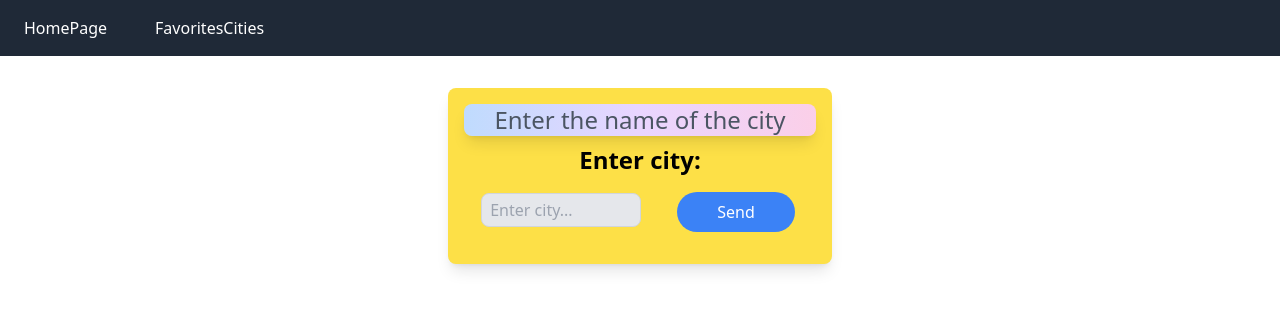
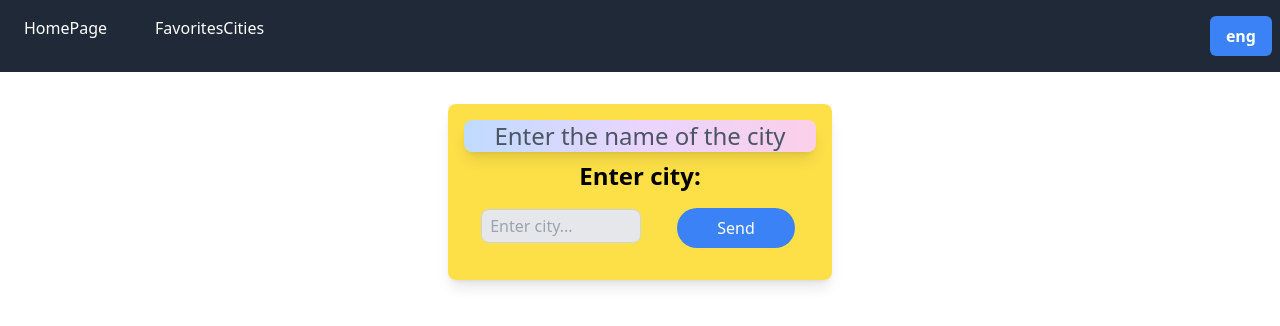
Before and after one commit to JustDoinGL/Weather-react-rtkQ-ts, a React (Create React App) app: page / in a window 1280 px wide. Shown: the top 326 px of the page. Built offline with nearby package versions, Linux system fonts and the light colour scheme.

Commit message:
lvl ru-en + input

```diff
--- a/package.json
+++ b/package.json
@@ -11,8 +11,11 @@
     "@types/node": "^16.18.40",
     "@types/react": "^18.2.19",
     "@types/react-dom": "^18.2.7",
+    "@types/react-i18next": "^8.1.0",
+    "i18next": "^23.4.4",
     "react": "^18.2.0",
     "react-dom": "^18.2.0",
+    "react-i18next": "^13.1.2",
     "react-redux": "^8.1.2",
     "react-router-dom": "^6.14.2",
     "react-scripts": "5.0.1",
--- a/src/components/Card/CardCityHelper.tsx
+++ b/src/components/Card/CardCityHelper.tsx
@@ -1,6 +1,7 @@
 import { FC } from "react";
 
 import { useActions } from "../../hooks/actions";
+import { useAppSelector } from "../../hooks/redux";
 
 interface InputCardCityName {
   city: string;
@@ -9,10 +10,11 @@ interface InputCardCityName {
 
 const CardCityHelper: FC<InputCardCityName> = ({ city, fetchRepos }) => {
   const { getCity, cleanCity } = useActions();
+  const { langue } = useAppSelector((state) => state.langue);
 
   const getCityName = () => {
     getCity(city);
-    fetchRepos(city);
+    fetchRepos([city, langue]);
     cleanCity();
   };
 
--- a/src/components/Card/CardInput.tsx
+++ b/src/components/Card/CardInput.tsx
@@ -11,14 +11,16 @@ interface CardInputProps {
 
 const CardInput: FC<CardInputProps> = ({ fetchRepos }) => {
   const { city, cities } = useAppSelector((state) => state.weather);
+  const { langue } = useAppSelector((state) => state.langue);
   const { getCity, cleanCity } = useActions();
 
   const getInCity = (e: React.ChangeEvent<HTMLInputElement>) => {
     getCity(e.target.value);
   };
 
+  console.log(langue)
   const clickHandler = (city: string) => {
-    fetchRepos(city);
+    fetchRepos([city, langue]);
     cleanCity();
   };
 
@@ -41,7 +43,7 @@ const CardInput: FC<CardInputProps> = ({ fetchRepos }) => {
         {city && filteredData.length > 0 && (
           <div className="absolute z-10 border w-44 mt-2 bg-white border-gray-300 rounded-md shadow-lg top-9 left-1">
             {filteredData.map((e, index) => (
-              <CardCityHelper city={e} key={index} fetchRepos={fetchRepos}  />
+              <CardCityHelper city={e} key={index} fetchRepos={fetchRepos} />
             ))}
           </div>
         )}
--- a/src/components/Header.tsx
+++ b/src/components/Header.tsx
@@ -1,14 +1,18 @@
 import { Link } from "react-router-dom";
+import Languages from "./Header/Languages";
 
 const Header = () => {
   return (
-    <div className="bg-gray-800 py-4">
-      <Link to="/" className="text-white hover:text-gray-400 m-6">
-        HomePage
-      </Link>
-      <Link to="/favorite" className="text-white hover:text-gray-400 m-6">
-        FavoritesCities
-      </Link>
+    <div className="bg-gray-800 py-4 flex justify-between">
+      <div className="text-center">
+        <Link to="/" className="text-white text-center hover:text-gray-400 m-6">
+          HomePage
+        </Link>
+        <Link to="/favorite" className="text-white text-center hover:text-gray-400 m-6">
+          FavoritesCities
+        </Link>
+      </div>
+      <Languages />
     </div>
   );
 };
--- /dev/null
+++ b/src/components/Header/Languages.tsx
@@ -0,0 +1,24 @@
+import { useActions } from "../../hooks/actions";
+import { useAppSelector } from "../../hooks/redux";
+
+const Languages = () => {
+  const { langue } = useAppSelector((state) => state.langue);
+  const { getLangue } = useActions();
+
+  const clickHandler = () => {
+    getLangue();
+  };
+
+  return (
+    <div className="flex items-center justify-center">
+      <button
+        onClick={clickHandler}
+        className="mr-2 py-2 px-4 bg-blue-500 text-white font-semibold rounded-md hover:outline-none"
+      >
+        {langue}
+      </button>
+    </div>
+  );
+};
+
+export default Languages;
--- a/src/hooks/actions.ts
+++ b/src/hooks/actions.ts
@@ -2,9 +2,11 @@ import { useDispatch } from 'react-redux'
 import { bindActionCreators } from '@reduxjs/toolkit'
 
 import { weatherActions } from '../store/weather/weatherSlice'
+import { langueActions } from '../store/Langue/langueSlice'
 
 const actions = {
   ...weatherActions,
+  ...langueActions,
 }
 
 export const useActions = () => {
--- a/src/models/weather.ts
+++ b/src/models/weather.ts
@@ -48,8 +48,6 @@ export interface Clouds {
   }
 
   export interface Sys {
-    type: number
-    id: number
     country: string
     sunrise: number
     sunset: number
--- /dev/null
+++ b/src/store/Langue/langueSlice.ts
@@ -0,0 +1,24 @@
+import { createSlice } from '@reduxjs/toolkit'
+
+interface LangueState {
+    langue: string
+}
+
+
+const initialState: LangueState = {
+    langue: 'eng',
+}
+
+
+export const langueSlice = createSlice({
+    name: 'langue',
+    initialState,
+    reducers: {
+        getLangue: (store) => {
+            store.langue = store.langue === 'eng' ? 'ru' : 'eng'
+        }
+    }
+})
+
+export const langueActions = langueSlice.actions
+export const langueReducer = langueSlice.reducer
--- a/src/store/store.ts
+++ b/src/store/store.ts
@@ -2,11 +2,14 @@ import { configureStore } from '@reduxjs/toolkit'
 import { setupListeners } from '@reduxjs/toolkit/dist/query';
 
 import { weatherReducer } from './weather/weatherSlice'
+import { langueReducer } from './Langue/langueSlice';
+
 import { weatherApi } from './weather/weather.api';
 
 export const store = configureStore({
   reducer: {
     weather: weatherReducer,
+    langue: langueReducer,
     [weatherApi.reducerPath]: weatherApi.reducer,
   },
   middleware: getDefaultMiddleware => getDefaultMiddleware().concat(weatherApi.middleware)
--- a/src/store/weather/weather.api.ts
+++ b/src/store/weather/weather.api.ts
@@ -11,9 +11,9 @@ export const weatherApi = createApi({
   baseQuery: fetchBaseQuery({ baseUrl: url }),
   refetchOnFocus: true,
   endpoints: (builder) => ({
-    getWeather: builder.query<Root, string>({
-      query: (city: string) => ({
-        url: `/weather?q=${city},&APPID=${key}&units=metric`,
+    getWeather: builder.query<Root, string[]>({
+      query: (info) => ({
+        url: `/weather?q=${info[0]}&APPID=${key}&units=metric&lang=${info[1]}`
       }),
     }),
   }),
--- a/src/store/weather/weatherSlice.ts
+++ b/src/store/weather/weatherSlice.ts
@@ -8,7 +8,7 @@ interface WeatherState {
   city: string,
   star: string,
   cities: string[],
-}
+ }
 
 const getCityFromLocalStorage = (): string => {
   const city = localStorage.getItem(LS_CITY_KEY)
@@ -59,6 +59,9 @@ export const weatherSlice = createSlice({
         localStorage.setItem(ARR_CITY_KEY, JSON.stringify(store.cities))
       }
     },
+    getLangue: (store) => {
+
+    }
   }
 })
 
```
Also changed, not shown: 1 other file (tests, documents, lock files or other folders). Lines whose indentation alone changed are shown as unchanged.
